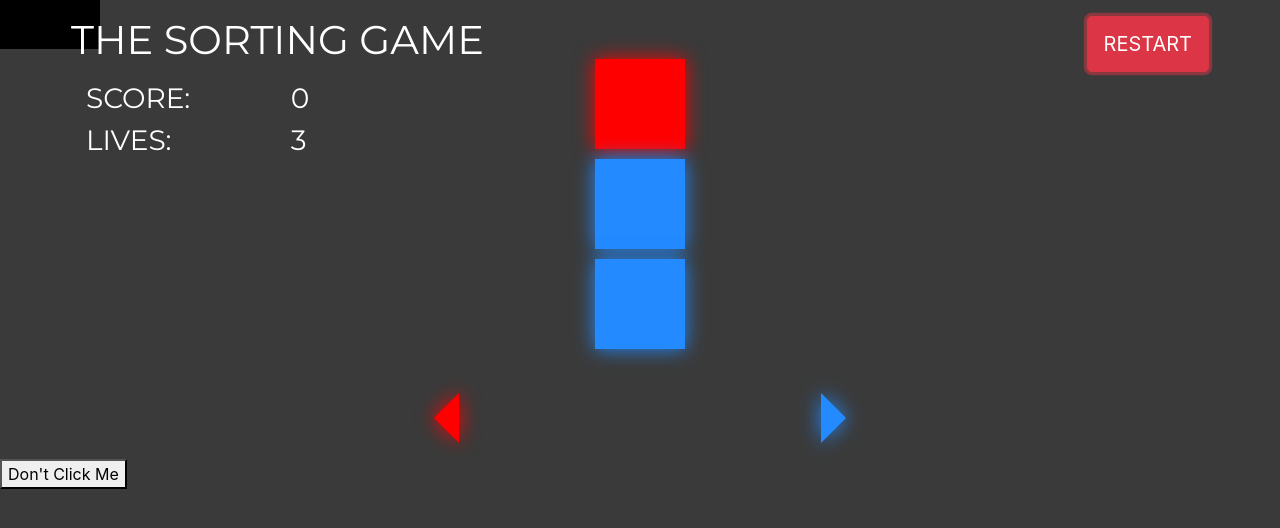
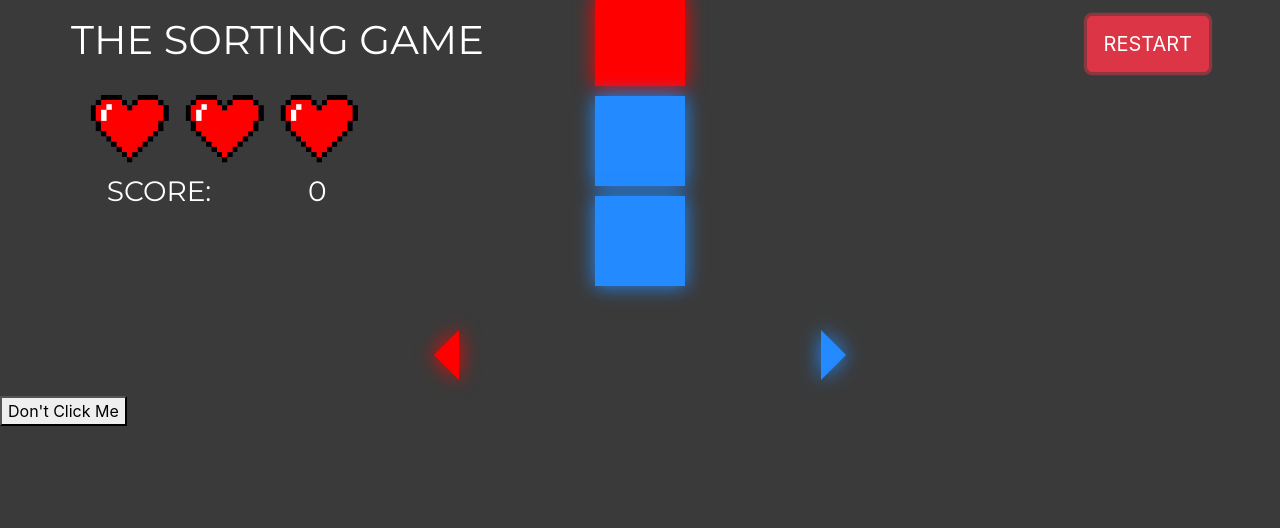
Before and after one commit to 3v4m4r14/K02, a plain HTML site: page index.html in a window 1280 px wide. Both pictures are taken after a click on the button "START". Drawn offline with nearby package versions, Linux system fonts and the light colour scheme.

Commit message:
Favicon added, life icons & animation, removed comments

```diff
--- a/index.html
+++ b/index.html
@@ -22,21 +22,11 @@
 
     <!-- Favicon
     –––––––––––––––––––––––––––––––––––––––––––––––––– -->
-    <!--<link rel="icon" type="image/png" href="img/favicon.png">-->
+    <link rel="icon" type="image/png" href="pic/favicon.svg">
 
 </head>
 <body>
 <div id="game" class="container">
-    <div id="startScreen">
-        <div class="row d-flex justify-content-between">
-            <!--<div class="col-md-6">-->
-            <h1 id="title" class="whiteText">THE SORTING GAME</h1>
-            <!--</div>-->
-            <!--<div class="col-md-6">-->
-            <button id="startBtn" class="btn btn-danger btn-lg">START</button>
-            <!--</div>-->
-        </div>
-    </div>
 
     <div id="endModalScreen" class="modal fade" data-keyboard="false" data-backdrop="static" role="dialog">
         <div class="modal-dialog modal-dialog-centered" role="document">
@@ -44,7 +34,7 @@
                 <div class="modal-header">
                     <h5 class="modal-title">GAME OVER!</h5>
                     <!--<button type="button" class="close" data-dismiss="modal" aria-label="Close">-->
-                        <!--<span aria-hidden="true">&times;</span>-->
+                    <!--<span aria-hidden="true">&times;</span>-->
                     <!--</button>-->
                 </div>
                 <div class="modal-body">
@@ -57,21 +47,36 @@
         </div>
     </div>
 
+    <div id="startScreen">
+        <div class="row d-flex justify-content-between">
+            <!--<div class="col-md-6">-->
+            <h1 id="title" class="whiteText">THE SORTING GAME</h1>
+            <!--</div>-->
+            <!--<div class="col-md-6">-->
+            <button id="startBtn" class="btn btn-danger btn-lg">START</button>
+            <!--</div>-->
+        </div>
+    </div>
+
     <div id="scoreScreen">
-        <div class="row">
+        <div id="hearts" class="row">
+            <div class="col-sm-1">
+                <img id="life1" class="heart" src="pic/heart-full.png" alt="Full life 1">
+            </div>
+            <div class="col-sm-1">
+                <img id="life2" class="heart" src="pic/heart-full.png" alt="Full life 2">
+            </div>
+            <div class="col-sm-1">
+                <img id="life3" class="heart" src="pic/heart-full.png" alt="Full life 3">
+            </div>
+        </div>
+
+        <div class="row scoreLabel">
             <div class="col-md-2">
                 <h3 class="whiteText">SCORE: </h3>
             </div>
             <div class="col-md-2">
                 <h3 id="score" class="whiteText col">0</h3>
-            </div>
-        </div>
-        <div class="row">
-            <div class="col-md-2">
-                <h3 class="whiteText">LIVES: </h3>
-            </div>
-            <div class="col-md-2">
-                <h3 id="lives" class="whiteText col">3</h3>
             </div>
         </div>
     </div>
--- a/js/animation.js
+++ b/js/animation.js
@@ -1,4 +1,5 @@
 const mathsScreenAnimation = 'animated bounceIn';
+
 var squareList = [];
 $('#startBtn').click(function () {
     var startBtn = $('#startBtn');
@@ -102,3 +103,13 @@ function wobblyMaths() {
     }, 10);
     console.log("wobbling!");
 }
+
+function flashingLife(curLife) {
+    var lifeLossAnimation = 'animated flash';
+    curLife.removeClass(lifeLossAnimation);
+
+    setTimeout(function () {
+        curLife.addClass(lifeLossAnimation);
+    }, 10);
+    console.log("flashing!");
+}
--- a/js/game.js
+++ b/js/game.js
@@ -127,12 +127,26 @@ function updateScore() {
 }
 
 function updateLives() {
-    $('#lives').text("" + lives);
+    if (lives <= 3) {
+        var curLife = $('#life' + (lives + 1));
+        flashingLife(curLife);
+        curLife.attr('src', 'pic/heart-empty.png');
+    }
+}
+
+function resetLifeImages() {
+    var lives = $('.heart');
+    console.log(lives);
+    for (var i = 0; i < lives.length; i++) {
+        console.log(lives[i]);
+        lives[i].src = 'pic/heart-full.png';
+    }
 }
 
 function updateStats() {
     updateLives();
     updateScore();
+    resetLifeImages();
 }
 
 function emptyAnswerInputBox() {
--- a/style/custom.css
+++ b/style/custom.css
@@ -13,10 +13,6 @@ html, body {
     padding: 0;
 }
 
-#title {
-    /*padding: 0.5em;*/
-}
-
 .whiteText {
     font-family: 'Montserrat', sans-serif;
     color: white;
@@ -27,21 +23,23 @@ html, body {
 }
 
 #startScreen {
-    /*text-align: center;*/
-    /*margin-top: 20%;*/
     margin-bottom: 10px;
     right: 0;
     left: 0;
 }
 
-#scoreScreen {
-    visibility: hidden;
+.scoreLabel {
+    padding-left: 1.3em;
+    padding-top: 0.3em;
+}
+
+.heart {
+    height: 5.5em;
+    width: auto;
 }
 
 #mathsScreen {
-    /*background-color: whitesmoke;*/
     padding: 1em;
-    /*visibility: hidden;*/
 }
 
 .square {
@@ -83,7 +81,7 @@ html, body {
     -webkit-filter: drop-shadow(0 0 10px var(--red));
     filter: drop-shadow(0 0 10px var(--red));
     cursor: pointer;
-    margin-top: 20%;
+    margin-top: 10%;
 }
 
 .triangle-right {
@@ -95,5 +93,5 @@ html, body {
     -webkit-filter: drop-shadow(0 0 10px var(--blue));
     filter: drop-shadow(0 0 10px var(--blue));
     cursor: pointer;
-    margin-top: 20%;
+    margin-top: 10%;
 }
```
Also changed, not shown: pic/favicon.svg (added), pic/heart-empty.png (added), pic/heart-full.png (added), pic/heart-half.png (added).
